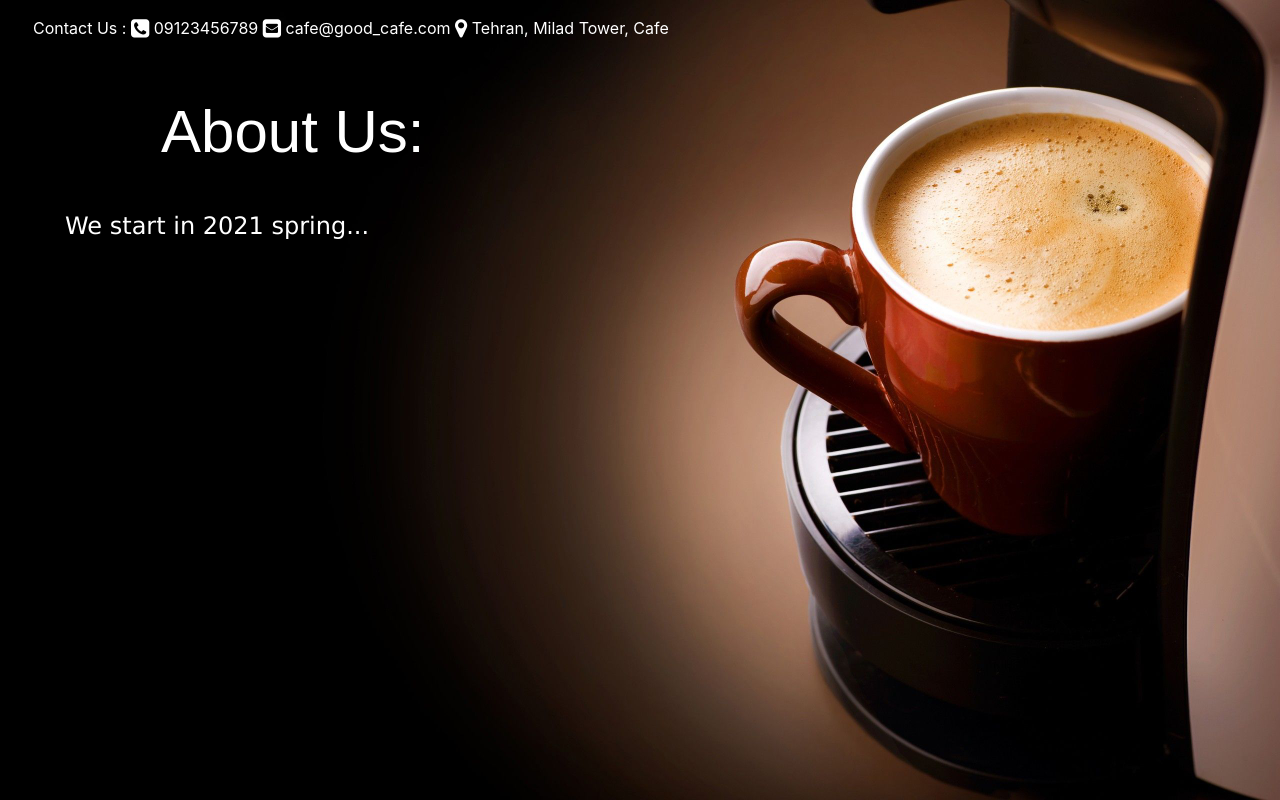
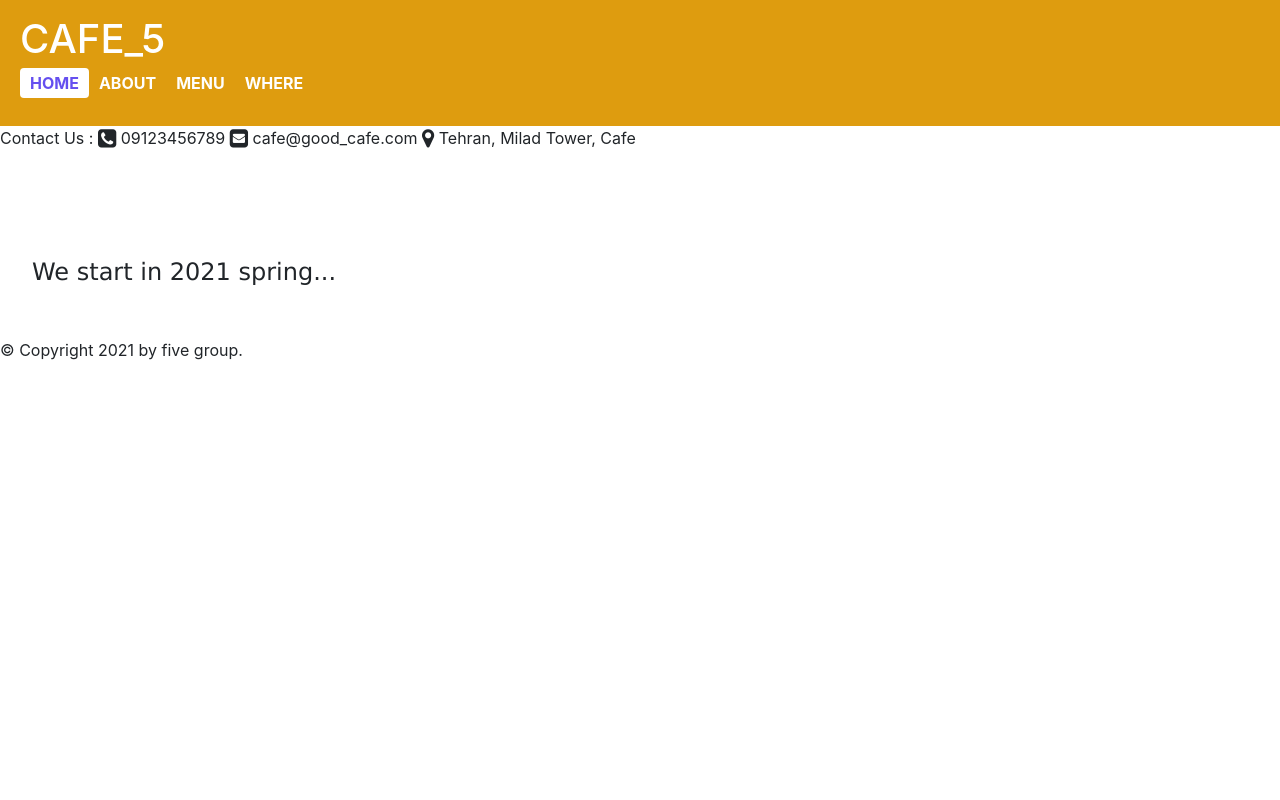
Before and after one commit to sepehr-ahmadi/django_test_project, a Flask app: template templates/about_us.html in a window 1280 px wide. Run offline with Flask 2, Linux system fonts and the light colour scheme; the template is opened without the code that fills it, so the values that code supplies are empty; some libraries are stand-ins or nearby versions.

Commit message:
we edited base front-end template

```diff
--- a/app.py
+++ b/app.py
@@ -1,11 +1,12 @@
-from flask import Flask
-
-app = Flask(__name__)
+from flask import Flask,render_template
 
 
-@app.route('/')
-def hello_world():
-    return 'Hello World!'
+app = Flask(__name__,template_folder='templates')
+
+
+@app.route('/about_us')
+def about_us():
+    return render_template('about_us.html')
 
 
 if __name__ == '__main__':
--- a/static/about_us.css
+++ b/static/about_us.css
@@ -1,11 +1,11 @@
 .content {
     background-position: center;
     background-size: cover;
-    background-image: url("../templates/3.jpg");
+    background-image: url({{url_for('templates',filename='3.jpg')}});
     min-height: 100vh;
     text-align: center;
     padding-top: 1rem;
-    color: white;
+    color: yellow;
     padding-left: 3rem;
 
 }
--- /dev/null
+++ b/static/cafe_base.css
@@ -0,0 +1,71 @@
+*{
+        margin: 0;
+        padding: 0;
+    }
+    body{
+        font-family: Arial, Helvetica, sans-serif;
+    }
+    h1{
+        color: white;
+        font-size: 1.5rem;
+    }
+    .hamber-menu{
+        width: 30px;
+        height: 30px;
+    }
+    .hamber-menu span{
+        display: block;
+        width: 30px;
+        height: 5px;
+        background-color: #ffffff;
+        margin: 5px 0;
+        border-radius: 10px;
+    }
+
+    header{
+        display: flex;
+        justify-content: space-between;
+        padding: 15px 20px;
+        align-items: center;
+        background-color: #de9c0f;
+    }
+    .main-nav{
+        display: none;
+        list-style-type: none;
+    }
+    .main-nav a{
+         text-decoration: none;
+        padding: 5px 10px;
+        color: #fff;
+        font-weight: 700;
+    }
+    .main-nav li:first-child a{
+        background-color: #fff;
+        color:#654fef;
+        border-radius: 4px;
+        transition: all .2s ease-in;
+    }
+    .main-nav li:first-child a:hover {
+        background-color: #a24fef;
+        color:#fff;
+
+    }
+     @media (min-width: 768px) {
+        .hamber-menu{
+            display: none;
+        }
+        .main-nav{
+            display: flex;
+        }
+        .main{
+            display: flex;
+        }
+        /*.first{*/
+        /*    width: 75%;*/
+        /*}*/
+        /*.second{*/
+        /*    width: 25%;*/
+        /*    height: 500px;*/
+        /*    margin-left: 0;*/
+        /*}*/
+    }
--- a/templates/about_us.html
+++ b/templates/about_us.html
@@ -1,18 +1,12 @@
-<!DOCTYPE html>
-<html lang="en">
-<head>
-    <meta charset="UTF-8">
-    <title>ABOUT US</title>
+
+{% extends "cafe_base.html" %}
+{% block title %} about_us{% endblock %}
+{% block css%}
     <link rel="stylesheet" href="https://cdnjs.cloudflare.com/ajax/libs/font-awesome/4.7.0/css/font-awesome.min.css">
-
-    <link href="../static/bootstrap.min.css" rel="stylesheet">
-    <script src="https://ajax.googleapis.com/ajax/libs/jquery/3.5.1/jquery.min.js"></script>
-    <script src="https://cdnjs.cloudflare.com/ajax/libs/popper.js/1.16.0/umd/popper.min.js"></script>
-    <script src="https://maxcdn.bootstrapcdn.com/bootstrap/4.5.2/js/bootstrap.min.js"></script>
-    <meta name="viewport" content="width=device-width, initial-scale=1">
-    <link href="../static/about_us.css" rel="stylesheet">
-</head>
-<body>
+    <link href="{{ url_for("static",filename="bootstrap.min.css") }}" rel="stylesheet">
+    <link href="{{ url_for("static",filename="about_us.css") }}" rel="stylesheet">
+{% endblock %}
+{% block content %}
 <div class="container-fluid content">
     <div class="row">
         <p>Contact Us : <i class="fa fa-phone-square fa-lg">  </i>  09123456789  <i class="fa fa-envelope-square fa-lg" >  </i> cafe@good_cafe.com <i class="fa fa-map-marker fa-lg"> </i> Tehran, Milad Tower, Cafe </p>
@@ -32,5 +26,4 @@
 
 </div>
 
-</body>
-</html>
+{% endblock %}
--- a/templates/cafe_base.html
+++ b/templates/cafe_base.html
@@ -1,10 +1,37 @@
 <!DOCTYPE html>
 <html lang="en">
+
 <head>
-    <meta charset="UTF-8">
-    <title>cafe</title>
+      <meta charset="UTF-8">
+        <title>{% block title %}{% endblock %}</title>
+        <meta name="viewport" content="width=device-width, initial-scale=1">
+        <link href="{{ url_for("static",filename="cafe_base.css") }}" rel="stylesheet">
+    {% block css %}
+    {% endblock %}
 </head>
 <body>
-
+<header>
+    <h1>CAFE_5</h1>
+    <nav>
+        <ul class="main-nav">
+            <li><a href="#">HOME</a></li>
+            <li><a href="#">ABOUT</a></li>
+            <li><a href="#">MENU</a></li>
+            <li><a href="#">WHERE</a></li>
+        </ul>
+    </nav>
+    <div class="hamber-menu">
+        <span></span>
+        <span></span>
+        <span></span>
+    </div>
+</header>
+<div id="content">{% block content %}
+{% endblock %}</div>
+<div id="footer">
+    {% block footer %}
+        &copy; Copyright 2021 by five group.
+    {% endblock %}
+</div>
 </body>
 </html>
```
Also changed, not shown: templates/hedder_cafe.html (+1 -94 lines).
